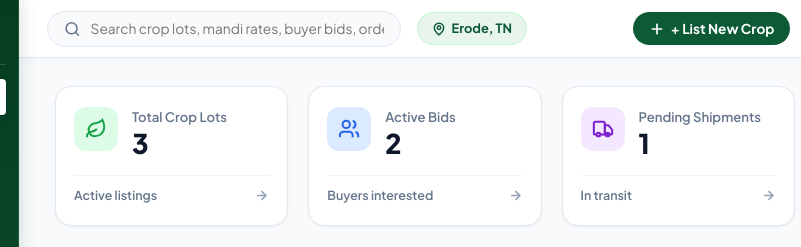
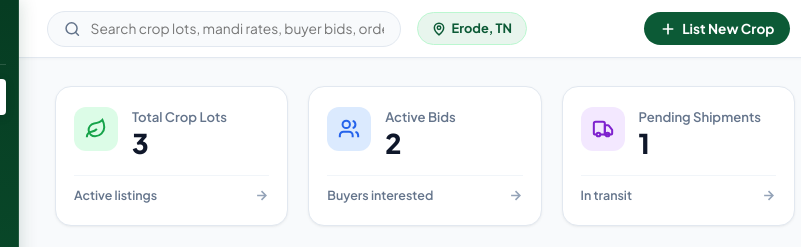
Before and after one commit to varsith80/AGRINEX, a plain HTML site: page farmer-module/farmerdashboard.html in a window 1280 px wide. Shown: the top 247 px of the page, 196-997 px from the left. Drawn offline with Linux system fonts and the light colour scheme.

Commit message:
fix: Keep only single + icon in the List New Crop navbar button

```diff
--- a/farmer-module/farmerdashboard.html
+++ b/farmer-module/farmerdashboard.html
@@ -175,7 +175,7 @@
               <line x1="12" y1="5" x2="12" y2="19"></line>
               <line x1="5" y1="12" x2="19" y2="12"></line>
             </svg>
-            <span>+ List New Crop</span>
+            <span>List New Crop</span>
           </button>
 
           <!-- Notification Bell -->
```
Also changed, not shown: farmer-module/index.html (+1 -1 lines).
